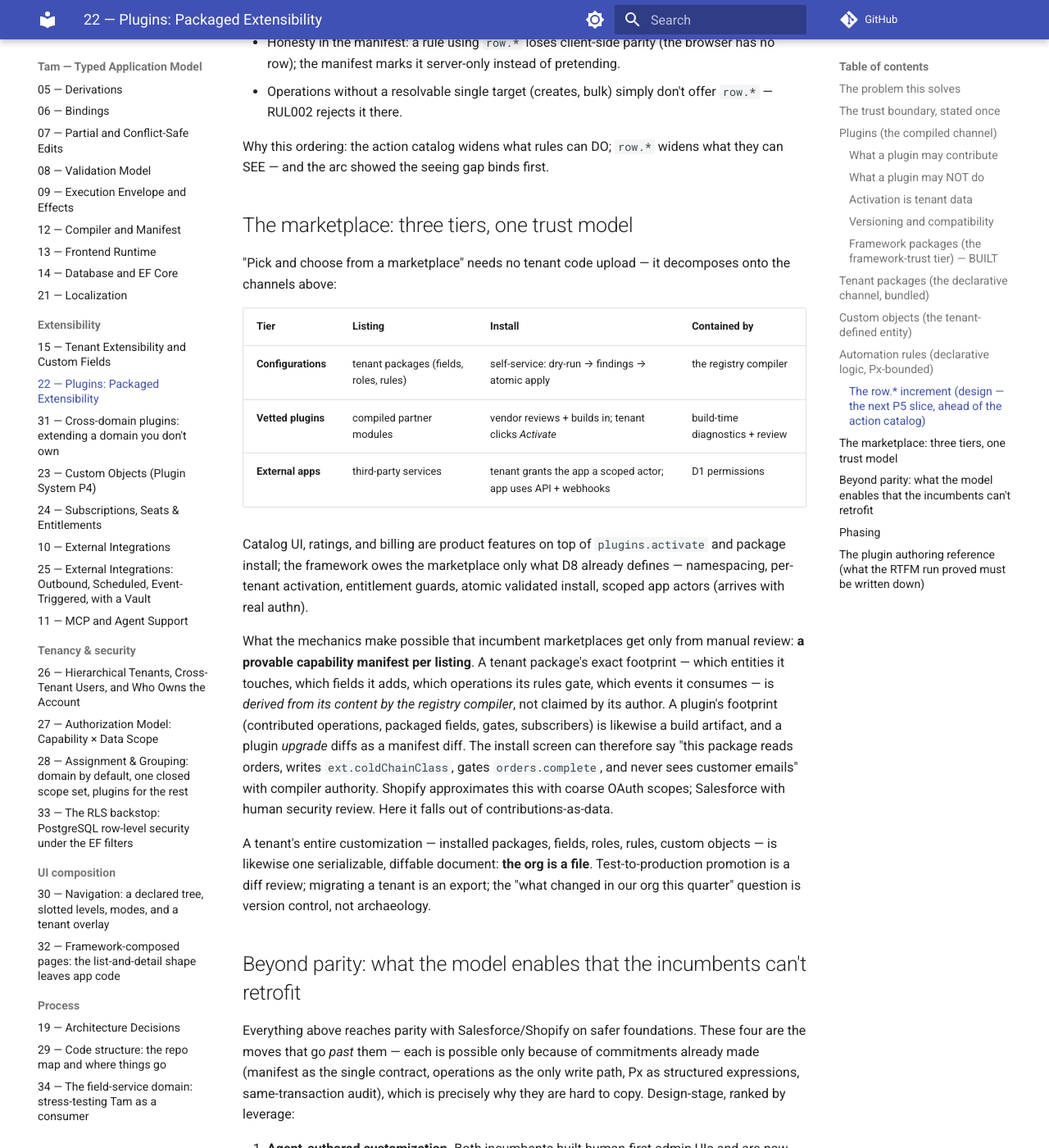
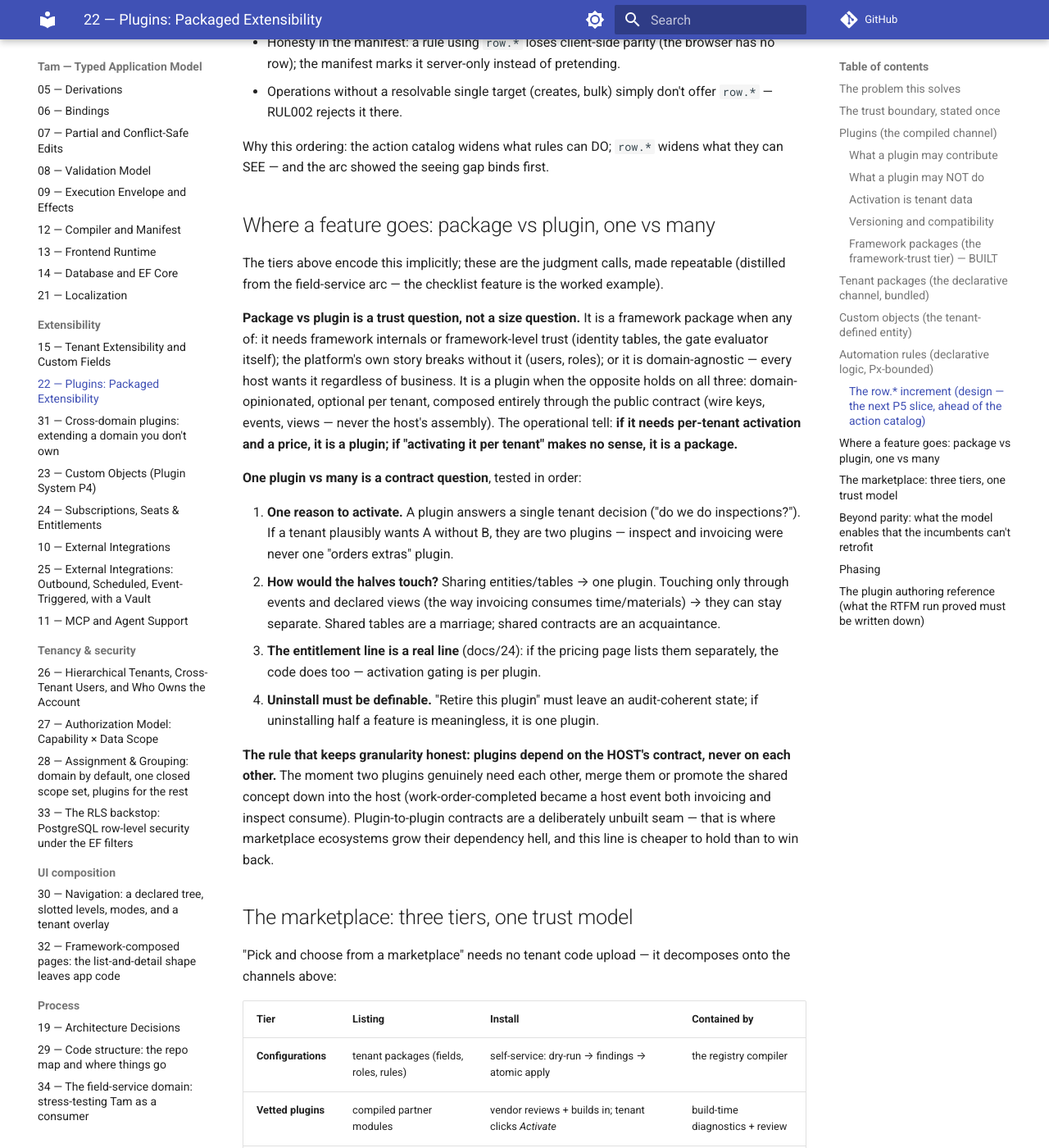
Before and after one commit to nilbin/abc, an MkDocs documentation site: the page built from docs/22-plugins.md, in a window 1280 px wide and 1400 px high, scrolled down 7297 px. Shown: the whole window at 82% size. Built offline with MkDocs 1.6.1 and Material for MkDocs 9.7.7, drawn with Linux system fonts in a browser that asks for light colours; comment, search, counter and statistics services are not loaded.

Commit message:
docs/22: 'where a feature goes' — package vs plugin, one vs many
The boundary judgment distilled into repeatable tests: trust question for
the tier (per-tenant activation + price = plugin; framework internals /
platform-story / domain-agnostic = package), contract question for
granularity (one reason to activate; shared tables = one plugin, shared
contracts may be two; the entitlement line is a real line; uninstall must
be definable), and the honesty rule: plugins depend on the host's
contract, never on each other — merge or promote to the host the moment
that is tempted. The checklist feature is the worked example.

Co-Authored-By: Claude <noreply@anthropic.com>

```diff
--- a/docs/22-plugins.md
+++ b/docs/22-plugins.md
@@ -178,6 +178,40 @@ Boundaries that keep Px an expression language and not a query language:
 Why this ordering: the action catalog widens what rules can DO; `row.*` widens what they
 can SEE — and the arc showed the seeing gap binds first.
 
+## Where a feature goes: package vs plugin, one vs many
+
+The tiers above encode this implicitly; these are the judgment calls, made repeatable
+(distilled from the field-service arc — the checklist feature is the worked example).
+
+**Package vs plugin is a trust question, not a size question.** It is a framework package
+when any of: it needs framework internals or framework-level trust (identity tables, the
+gate evaluator itself); the platform's own story breaks without it (users, roles); or it is
+domain-agnostic — every host wants it regardless of business. It is a plugin when the
+opposite holds on all three: domain-opinionated, optional per tenant, composed entirely
+through the public contract (wire keys, events, views — never the host's assembly). The
+operational tell: **if it needs per-tenant activation and a price, it is a plugin; if
+"activating it per tenant" makes no sense, it is a package.**
+
+**One plugin vs many is a contract question**, tested in order:
+
+1. **One reason to activate.** A plugin answers a single tenant decision ("do we do
+   inspections?"). If a tenant plausibly wants A without B, they are two plugins — inspect
+   and invoicing were never one "orders extras" plugin.
+2. **How would the halves touch?** Sharing entities/tables → one plugin. Touching only
+   through events and declared views (the way invoicing consumes time/materials) → they can
+   stay separate. Shared tables are a marriage; shared contracts are an acquaintance.
+3. **The entitlement line is a real line** (docs/24): if the pricing page lists them
+   separately, the code does too — activation gating is per plugin.
+4. **Uninstall must be definable.** "Retire this plugin" must leave an audit-coherent
+   state; if uninstalling half a feature is meaningless, it is one plugin.
+
+**The rule that keeps granularity honest: plugins depend on the HOST's contract, never on
+each other.** The moment two plugins genuinely need each other, merge them or promote the
+shared concept down into the host (work-order-completed became a host event both invoicing
+and inspect consume). Plugin-to-plugin contracts are a deliberately unbuilt seam — that is
+where marketplace ecosystems grow their dependency hell, and this line is cheaper to hold
+than to win back.
+
 ## The marketplace: three tiers, one trust model
 
 "Pick and choose from a marketplace" needs no tenant code upload — it decomposes onto the channels above:
```
